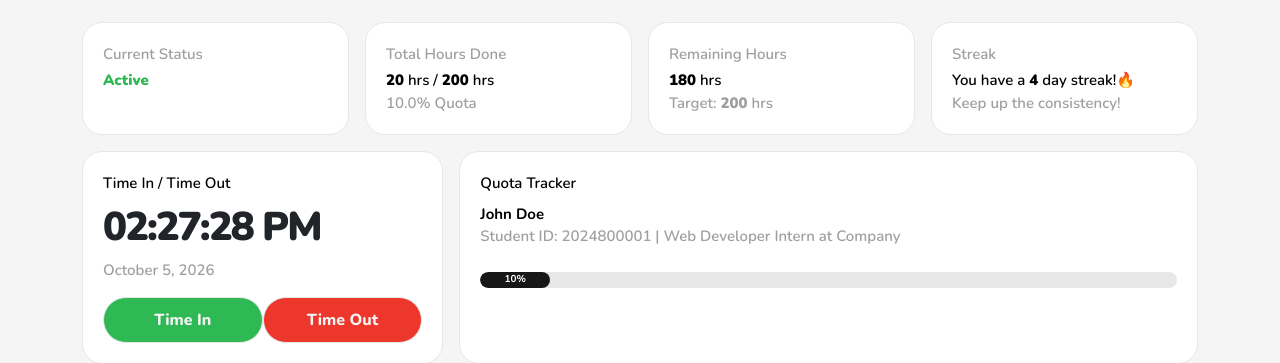
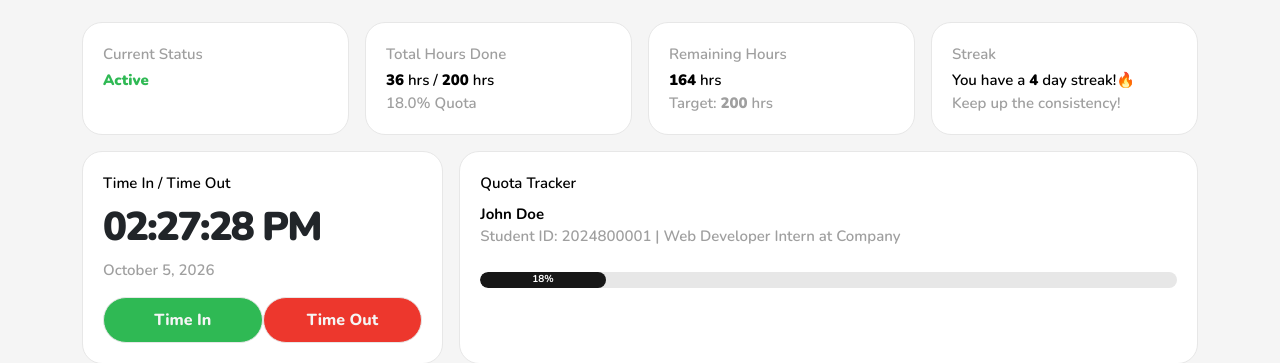
Before and after one commit to 3stannn/Punchin, a plain HTML site: page pages/home.html in a window 1280 px wide. Shown: the part 213-576 px from the top of the page. Drawn offline with nearby package versions, Linux system fonts and the light colour scheme.

Commit message:
update progress bar

```diff
--- a/css/style.css
+++ b/css/style.css
@@ -253,7 +253,7 @@ button {
 }
 
 .progress-bar {
-    width: 10%;
+    width: 18%;
     background-color: #171717;
     border-radius: 10px;
 }
--- a/pages/home.html
+++ b/pages/home.html
@@ -47,14 +47,14 @@
                 <div class="col-6 col-lg-3">
                     <div class="card">
                         <p class="text mb-1">Total Hours Done</p>
-                        <p class="text-black mb-0"><b>20</b> hrs / <b>200</b> hrs</p>
-                        <p class="text mb-0">10.0% Quota</p>
+                        <p class="text-black mb-0"><b>36</b> hrs / <b>200</b> hrs</p>
+                        <p class="text mb-0">18.0% Quota</p>
                     </div>
                 </div>
                 <div class="col-6 col-lg-3">
                     <div class="card">
                         <p class="text mb-1">Remaining Hours</p>
-                        <p class="text-black mb-0"><b>180</b> hrs</p>
+                        <p class="text-black mb-0"><b>164</b> hrs</p>
                         <p class="text mb-0">Target: <b>200</b> hrs</p>
                     </div>
                 </div>
@@ -85,7 +85,7 @@
                         <p class="text mb-0">Student ID: 2024800001 | Web Developer Intern at Company</p>
                         <div class="progress mt-4" role="progressbar" aria-valuenow="5" aria-valuemin="0"
                             aria-valuemax="100">
-                            <div class="progress-bar"><span class="small"><b>10%</b></span></div>
+                            <div class="progress-bar"><span class="small"><b>18%</b></span></div>
                         </div>
                     </div>
                 </div>
```
Also changed, not shown: 1 other file.
